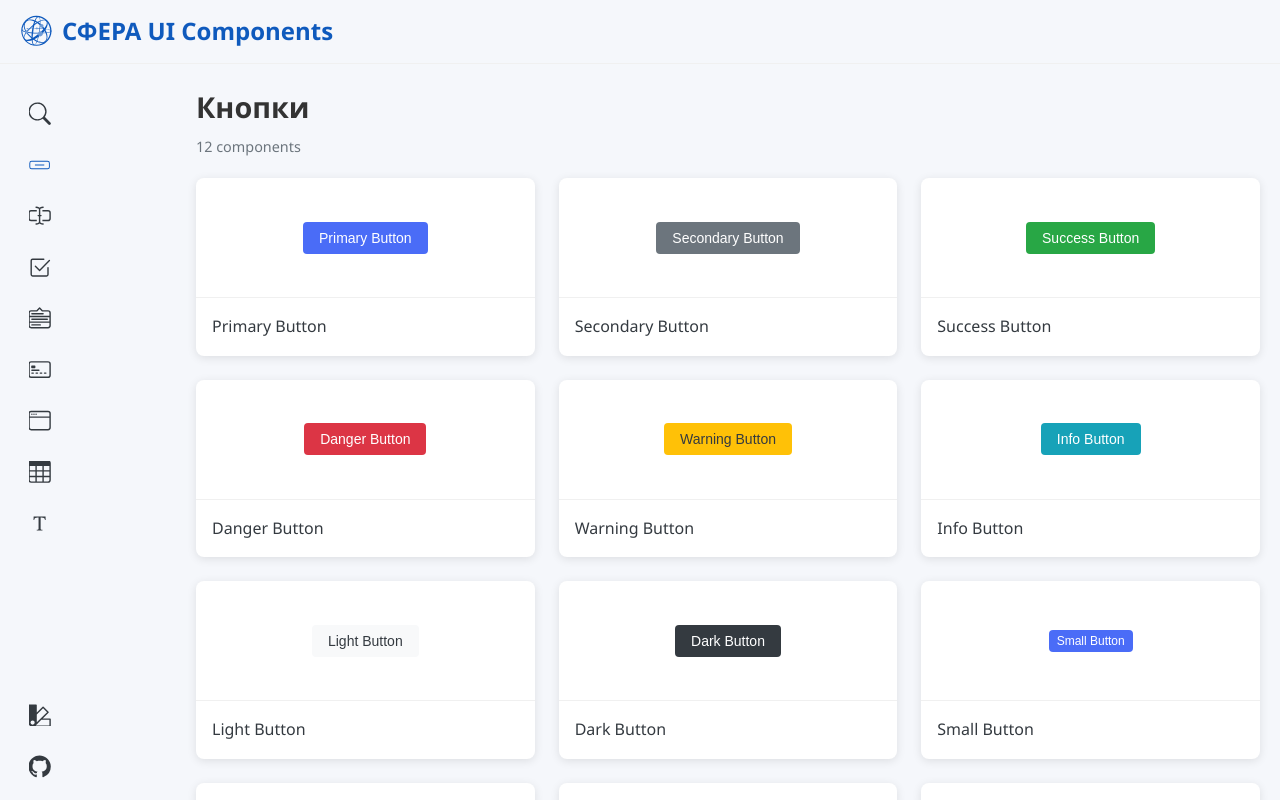
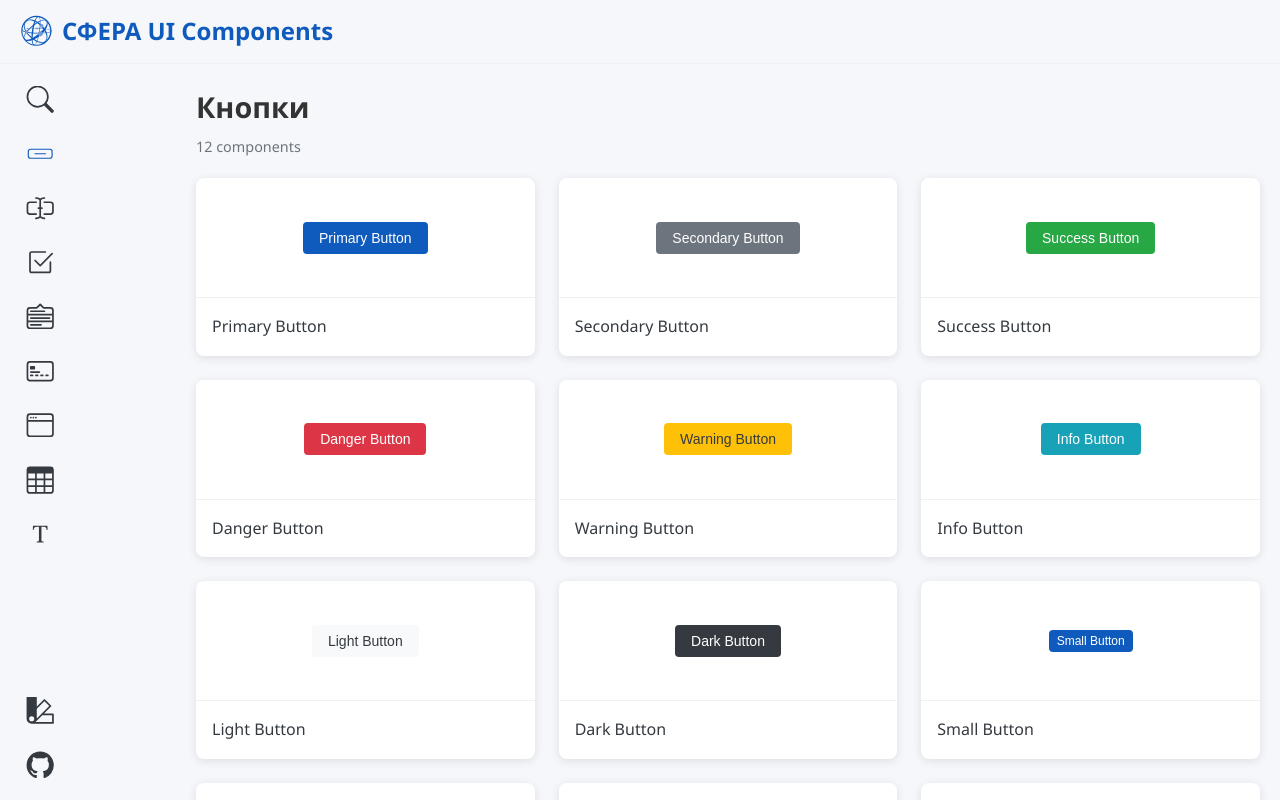
Before and after one commit to nikita20002000/sphere-web-fragments, a React (Vite) app: page / in a window 1280 px wide. Built offline with nearby package versions, Linux system fonts and the light colour scheme.

Commit message:
Fix: Sidebar variables and styles fix

```diff
--- a/src/components/page/Header/Header.scss
+++ b/src/components/page/Header/Header.scss
@@ -21,7 +21,7 @@
 
         h1 {
             font-size: 1.5rem;
-            color: $accent-primary;
+            color: var(--color-primary);
         }
     }
 }
--- a/src/components/page/Sidebar/Sidebar.scss
+++ b/src/components/page/Sidebar/Sidebar.scss
@@ -1,7 +1,7 @@
 @import '@/styles/index';
 
 .sidebar {
-    width: 5rem;
+    width: $sidebar-width;
     background-color: var(--color-background);
     display: flex;
     flex-direction: column;
@@ -11,28 +11,28 @@
     &-nav {
         display: flex;
         flex-direction: column;
-        padding: 2rem;
+        padding: $spacing-md;
         align-items: center;
 
         &__item {
             display: flex;
             justify-content: center;
             align-items: center;
-            border-radius: 12px;
+            border-radius: $border-radius-md;
             cursor: pointer;
-            margin-bottom: 1rem;
+            margin-bottom: $spacing-md;
             position: relative;
 
             svg {
                 fill: var(--color-text-contrast);
-                width: 100%;
-                height: 100%;
-                padding: .4rem;
+                width: $icon-xl;
+                height: $icon-xl;
+                padding: $spacing-s;
             }
 
             &.active {
                 svg {
-                    fill: $accent-primary;
+                    fill: var(--color-primary);
                 }
             }
 
@@ -46,8 +46,9 @@
             }
 
             &-icon {
-                width: 2.2rem;
-                height: 2.2rem;
+                display: flex;
+                align-items: center;
+                justify-content: center;
             }
 
             &__hint {
@@ -59,7 +60,7 @@
                 text-wrap: nowrap;
                 right: -1rem;
                 display: none;
-                transition: all .5s;
+                transition: $all-ease-slow;
 
                 span {
                     font-size: $font-size-sm;
--- a/src/styles/vars/_sizes.scss
+++ b/src/styles/vars/_sizes.scss
@@ -1,5 +1,6 @@
 /* Page */
 $header-height: 4rem;
+$sidebar-width: 5rem;
 
 /* Base font sizes */
 $font-size-xs: 0.75rem;
@@ -40,3 +41,10 @@ $border-radius-full: 9999px;
 $all-ease-fast: all 0.2s ease;
 $all-ease-medium: all 0.5s ease;
 $all-ease-slow: all 1s ease;
+
+/* Svg Icons */
+$icon-xs: 0.4rem;
+$icon-sm: 0.6rem;
+$icon-md: 1rem;
+$icon-lg: 1.4rem;
+$icon-xl: 2.4rem;
--- a/src/styles/vars/_themes.scss
+++ b/src/styles/vars/_themes.scss
@@ -1,8 +1,3 @@
-/* Accent colors */
-$accent-primary: #0F5ABD;
-$accent-400: #6F9CD7;
-$accent-100: #EAF2FD;
-
 /* Status colors */
 $success-color: #28a745;
 $danger-color: #dc3545;
@@ -17,7 +12,7 @@ $monospace-font: "Fira Code", monospace;
 
 [data-theme="light"] {
   --full-white: rgb(255, 255, 255);
-  --color-primary: #4a6cf7;
+  --color-primary: #0F5ABD;
   --color-primary-hover: #3a5ce4;
   --color-secondary: #6c757d;
   --color-secondary-hover: #5a6268;
@@ -67,8 +62,8 @@ $monospace-font: "Fira Code", monospace;
 [data-theme="dark"] {
   /* Colors */
   --full-white: rgb(255, 255, 255);
-  --color-primary: #4a6cf7;
-  --color-primary-hover: #3a5ce4;
+  --color-primary: #6F9CD7;
+  --color-primary-hover: #5782b9;
   --color-secondary: #6c757d;
   --color-secondary-hover: #5a6268;
 
```
